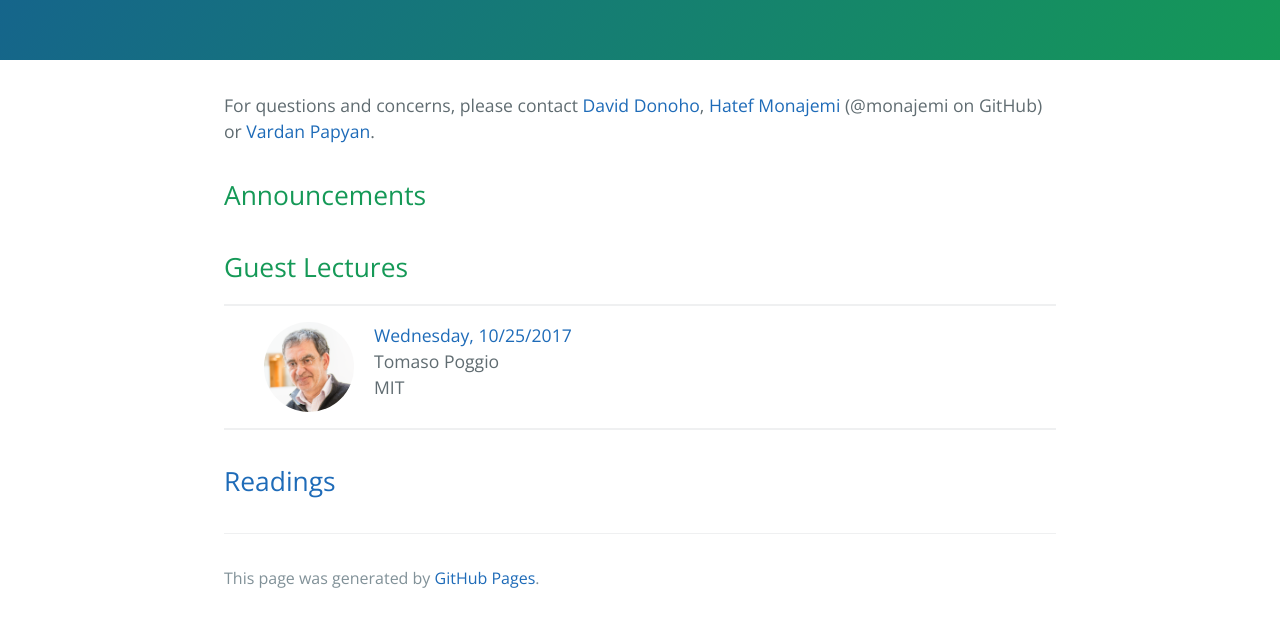
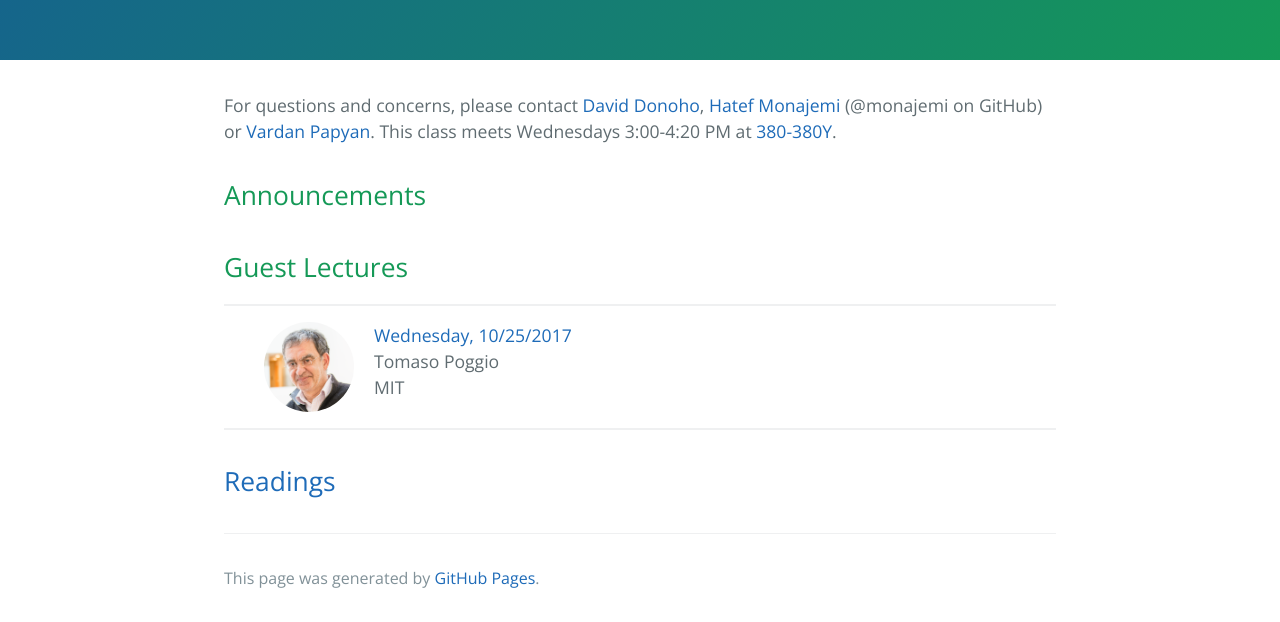
Before and after one commit to stats385/stats385.github.io, a Jekyll site: the page built from index.md, in a window 1280 px wide. Shown: the part 617-1239 px from the top of the page. Built offline with Jekyll 4.4.1, drawn with Linux system fonts in a browser that asks for light colours; the repository's description, which GitHub fills in, is left out.

Commit message:
time added

```diff
--- a/index.md
+++ b/index.md
@@ -2,7 +2,7 @@
 layout: titlepage
 ---
 
-For questions and concerns, please contact [David Donoho](https://profiles.stanford.edu/david-donoho), [Hatef Monajemi](http://web.stanford.edu/~monajemi/) (@monajemi on GitHub) or [Vardan Papyan](http://vardanp.cswp.cs.technion.ac.il/).
+For questions and concerns, please contact [David Donoho](https://profiles.stanford.edu/david-donoho), [Hatef Monajemi](http://web.stanford.edu/~monajemi/) (@monajemi on GitHub) or [Vardan Papyan](http://vardanp.cswp.cs.technion.ac.il/). This class meets Wednesdays 3:00-4:20 PM at [380-380Y](https://campus-map.stanford.edu/?srch=380-380Y).
 
 
 ## [](#announcements)Announcements
```
